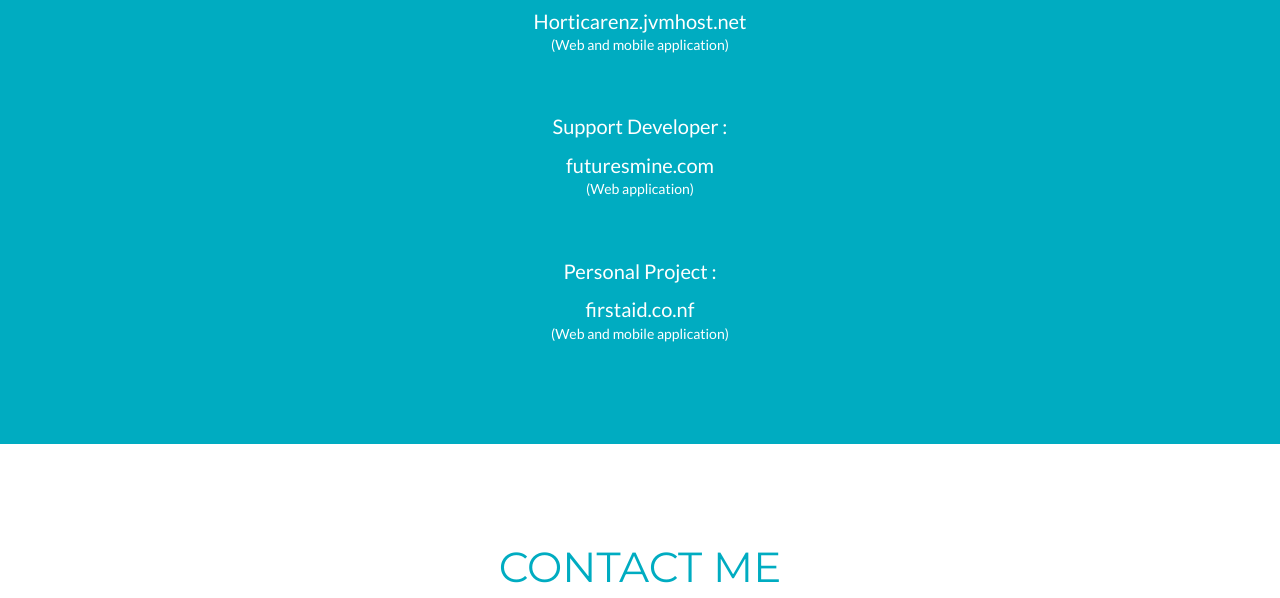
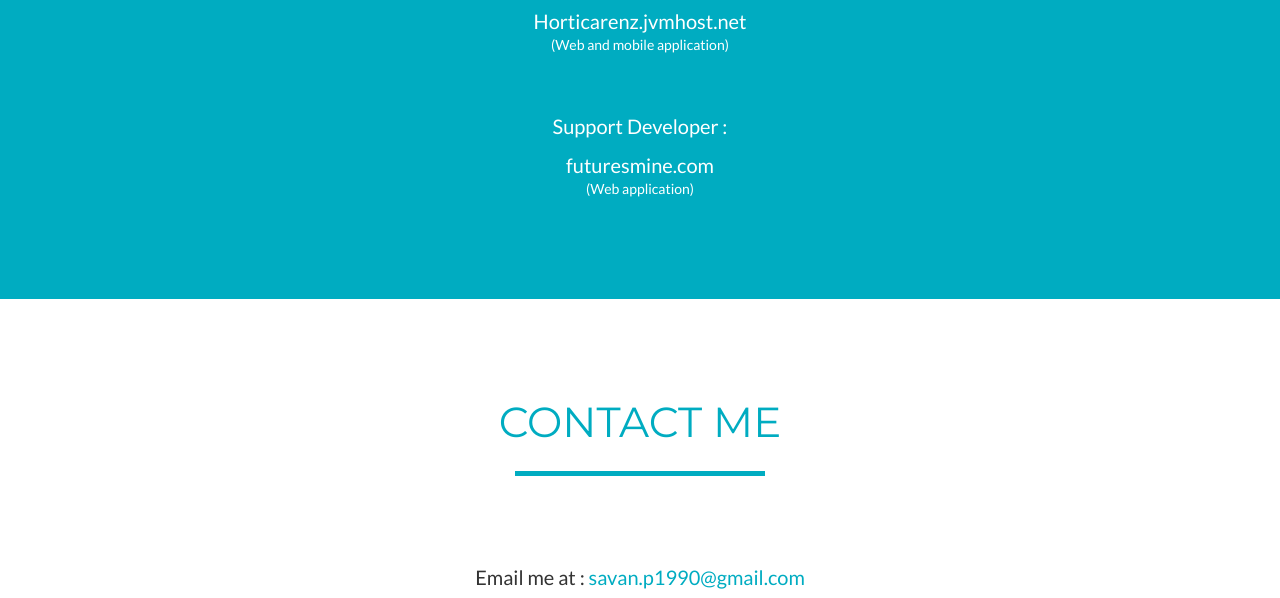
Before and after one commit to savan147/savan147.github.io, a plain HTML site: page index.html in a window 1280 px wide. Shown: the part 1536-2134 px from the top of the page. Drawn offline with nearby package versions, Linux system fonts and the light colour scheme; a script that the page names is missing.

Commit message:
update experiance

```diff
--- a/index.html
+++ b/index.html
@@ -129,9 +129,7 @@
                 <a href="http://horticarenz.jvmhost.net/" class="linktext" target="blank">Horticarenz.jvmhost.net</a><br> (Web and mobile application)
                 <p><br><br>Support Developer : </p>
                  <a href="http://futuresmine.com/" class="linktext" target="blank">futuresmine.com</a><br> (Web application)
-                <p><br><br>Personal Project : </p>
-                 <a href="http://firstaid.co.nf/" class="linktext" target="blank">firstaid.co.nf</a><br> (Web and mobile application)
-            </div>
+             </div>
         </div>
     </section>
 
```
